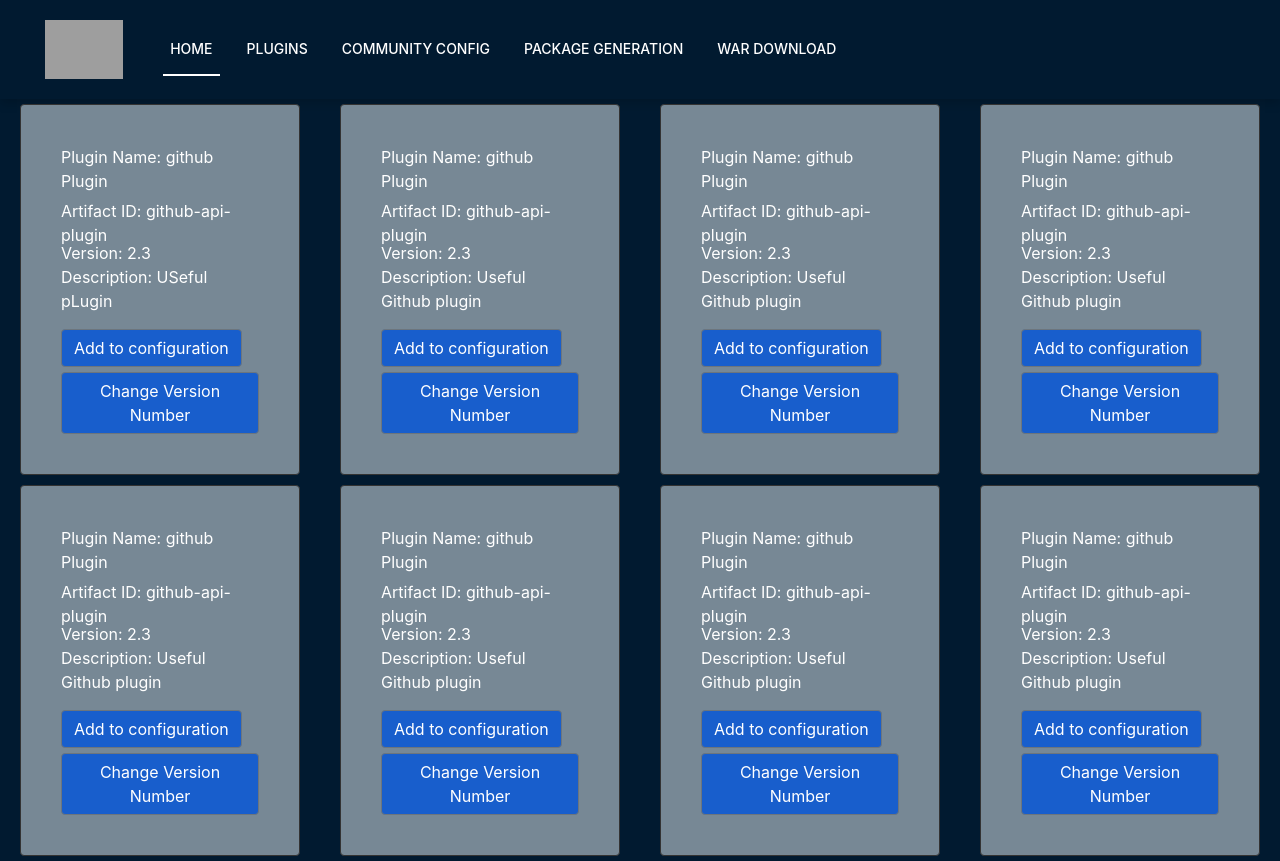
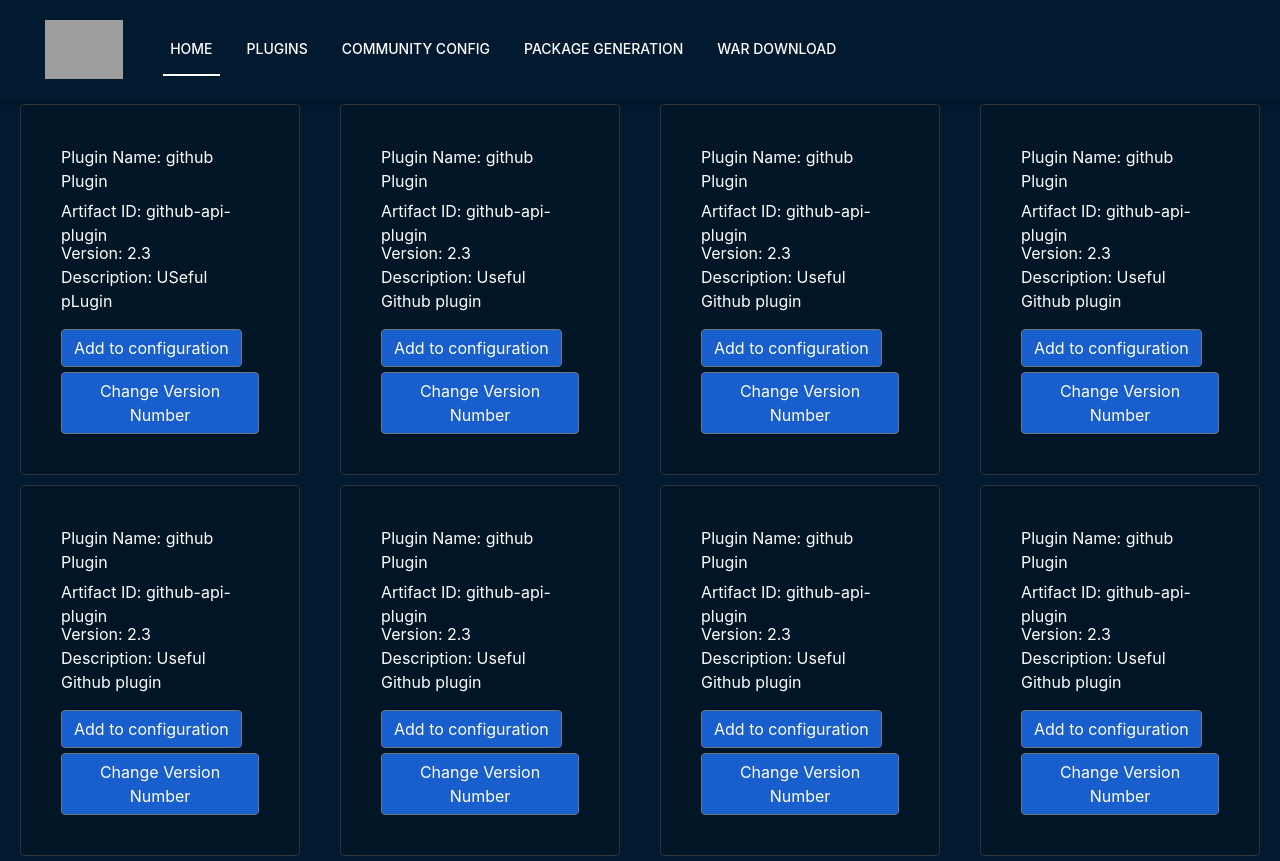
Before and after one commit to jenkinsci/custom-distribution-service, a React (Create React App) app in the folder frontend/: page /pluginList in a window 1280 px wide. Built offline with nearby package versions, Linux system fonts and the light colour scheme; grey boxes are pictures that could not be loaded.

Commit message:
Change card color

```diff
--- a/frontend/src/components/PluginCards/pluginCard.js
+++ b/frontend/src/components/PluginCards/pluginCard.js
@@ -15,7 +15,7 @@ class PluginCard extends React.Component {
     render() {
         return(
             <div>
-                <Card className = "pluginCard" body inverse style={{ backgroundColor: '#778895', borderColor: '#333' }} >
+                <Card className = "pluginCard" body inverse style={{ backgroundColor: '#001627', borderColor: '#333' }} >
                     <CardBody>
                     <CardTitle>Plugin Name: {this.props.plugin.pluginName}</CardTitle>
                     <CardSubtitle>Artifact ID: {this.props.plugin.artifactId}</CardSubtitle>
```
